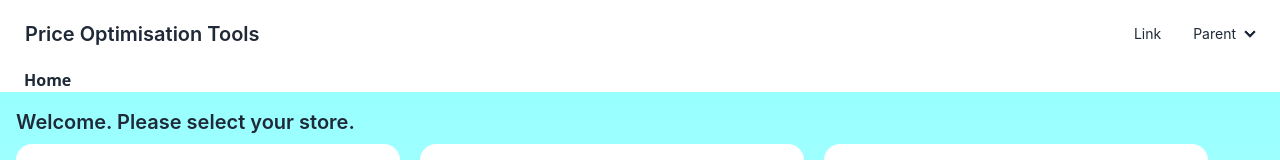
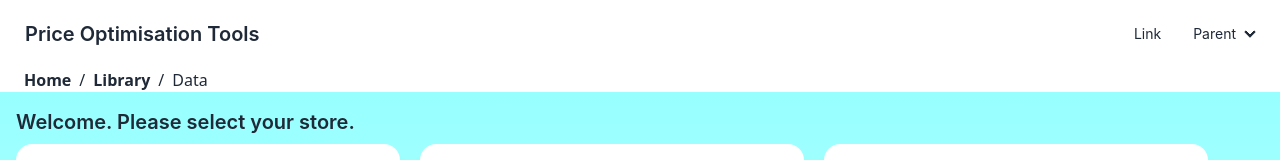
Before and after one commit to MahirAbrar/PriceWise.M5, a React (Create React App) app: page /select in a window 1280 px wide. Shown: the top 160 px of the page. Built offline with nearby package versions, Linux system fonts and the light colour scheme.

Commit message:
Upgraded breadcrums. Need fixing.

```diff
--- a/src/App.js
+++ b/src/App.js
@@ -12,7 +12,11 @@ import PageNotFound from "./pages/PageNotFound";
 import "./App.css";
 import Breadcrumb from "./components/Breadcrumb";
 
-const breadcrumbItems = [{ label: "Home", path: "/" }];
+const breadcrumbItems = [
+  { label: "Home", path: "/" },
+  { label: "Library", path: "/library" },
+  { label: "Data" },
+];
 
 function App() {
   return (
--- a/src/pages/SelectStore.js
+++ b/src/pages/SelectStore.js
@@ -2,7 +2,11 @@ import React from "react";
 import { useNavigate } from "react-router-dom"; // Import useNavigate
 import { Link } from "react-router-dom";
 
-const breadcrumbItems = [{ label: "Home", path: "/" }];
+const breadcrumbItems = [
+  { label: "Home", path: "/" },
+  { label: "Library", path: "/library" },
+  { label: "Data" },
+];
 
 const SelectStore = () => {
   const navigate = useNavigate(); // Initialize useNavigate
```
